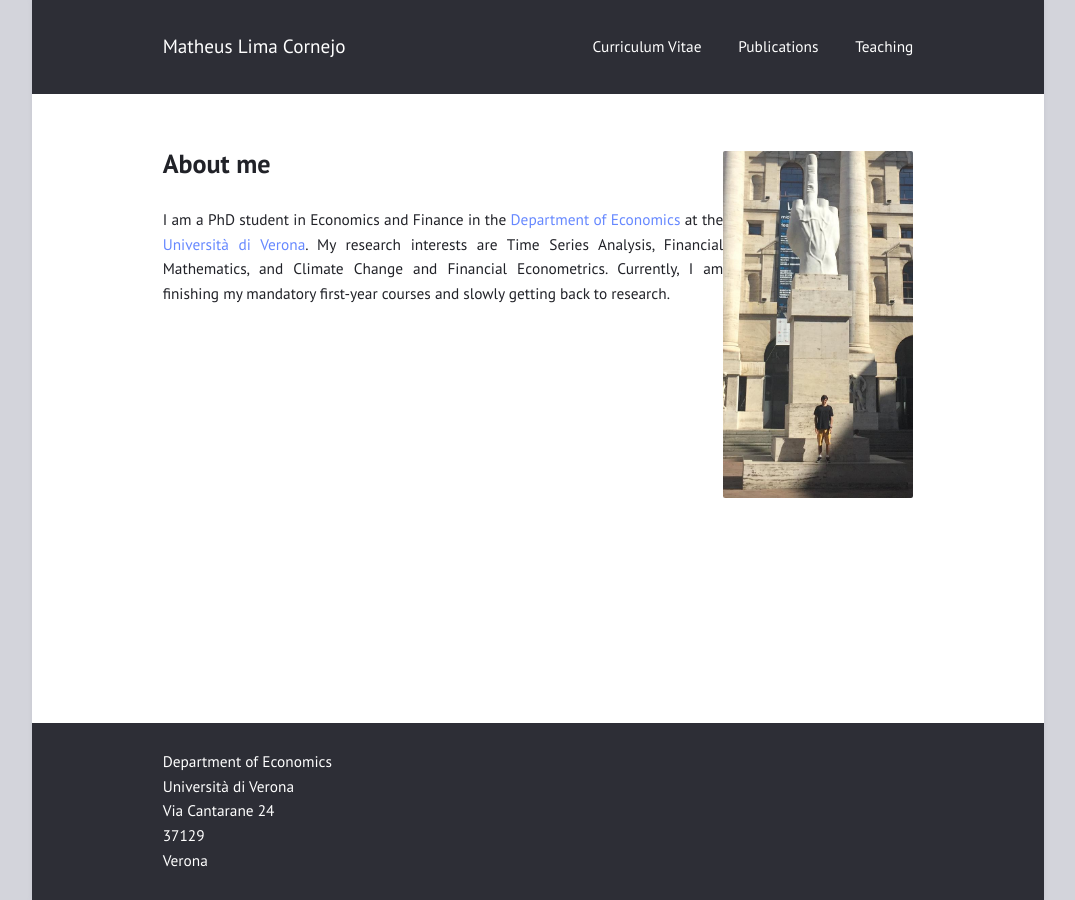
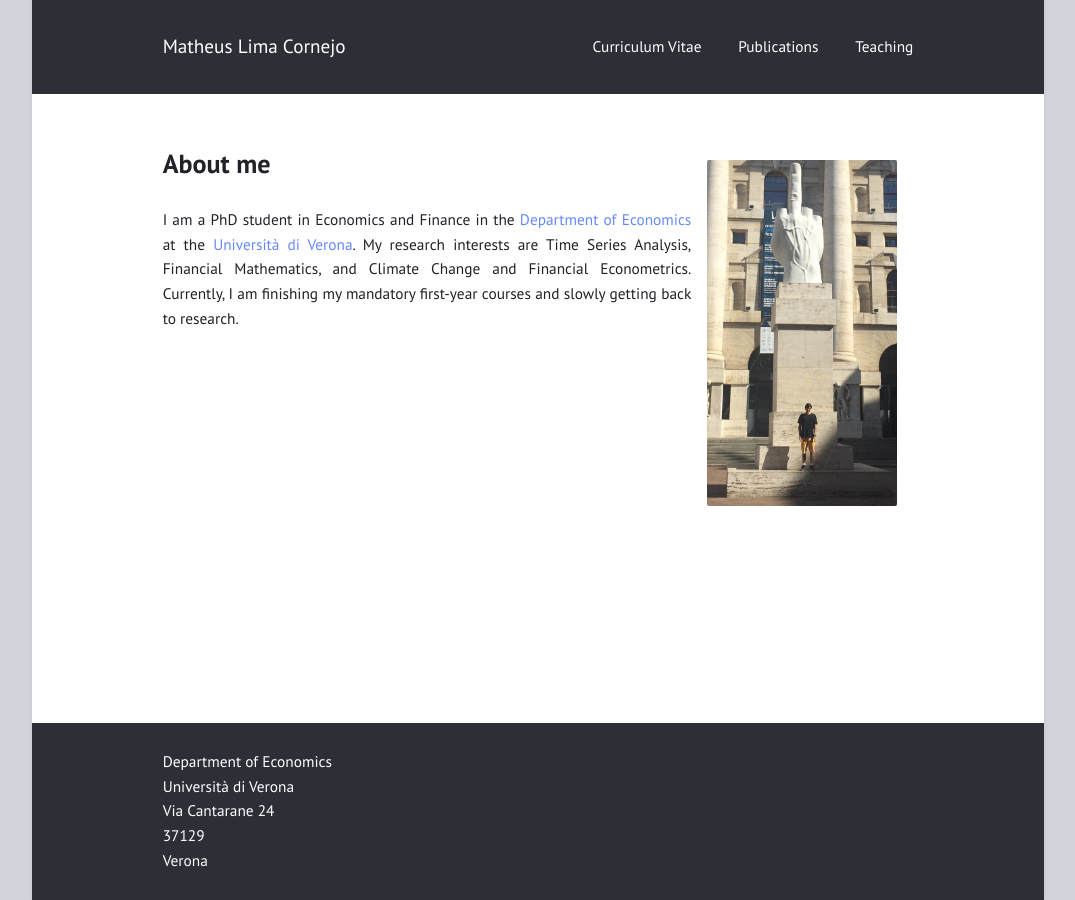
Before and after one commit to limacornejo/limacornejo.github.io, a Jekyll site: the page built from index.md, in a window 1280 px wide. Shown: the whole page, without its empty margins (102-1177 px from the left). Built offline with Jekyll 4.4.1, drawn with Linux system fonts in a browser that asks for light colours.

Commit message:
Update index.md

```diff
--- a/index.md
+++ b/index.md
@@ -2,7 +2,7 @@
 layout: page
 ---
 
-<img src="/pic_milano.jpg" align="right" width="190px" />
+<img src="/pic_milano.jpg" align="right" width="190px" style="margin:16px;" />
 
 <header><strong><h1>About me</h1></strong></header>
 
```
